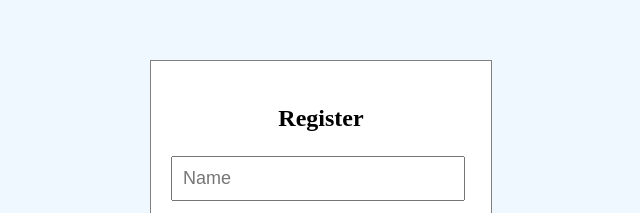
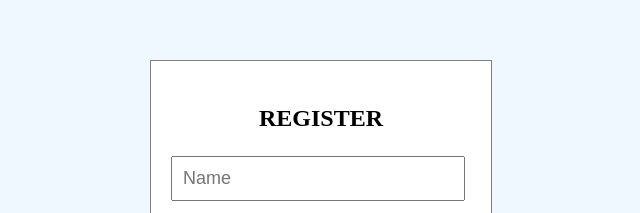
Before and after one commit to Madishettygayathri/pweek1, a plain HTML site: page index.html in a window 1280 px wide. Shown: the part 125-338 px from the top of the page, 319-959 px from the left. Drawn offline with Linux system fonts and the light colour scheme.

Commit message:
Update index.html

```diff
--- a/index.html
+++ b/index.html
@@ -4,7 +4,7 @@
 </head>
 <body style="display: flex; justify-content: center; align-items: center; height: 750px; background-color: #f0f8ff;">
 <form style="border: 1px solid gray; padding: 20px;  width: 300px; background-color: white;">
-<h3 style="text-align: center; font-size: 24px;">Register</h3>
+<h3 style="text-align: center; font-size: 24px;">REGISTER</h3>
 <input type="text" placeholder="Name" style="width: 90%; padding: 10px; margin-bottom: 15px; font-size: 18px;"/>
 <input type="email" placeholder="Email" required style="width: 90%; padding: 10px; margin-bottom: 15px; font-size: 18px;"/>
 <input type="tel" placeholder="Phone" required style="width: 90%; padding: 10px; margin-bottom: 15px; font-size: 18px;"/>
```
